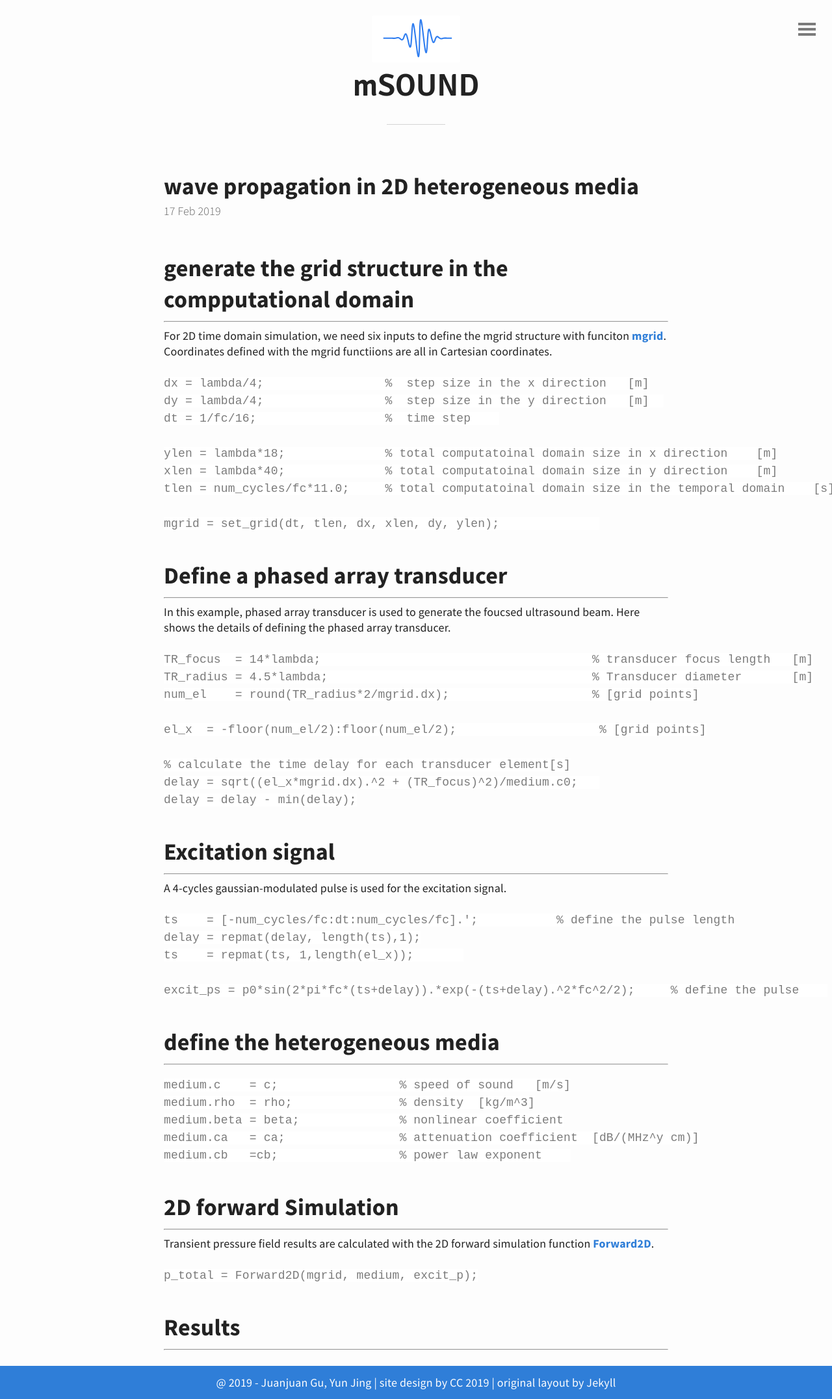
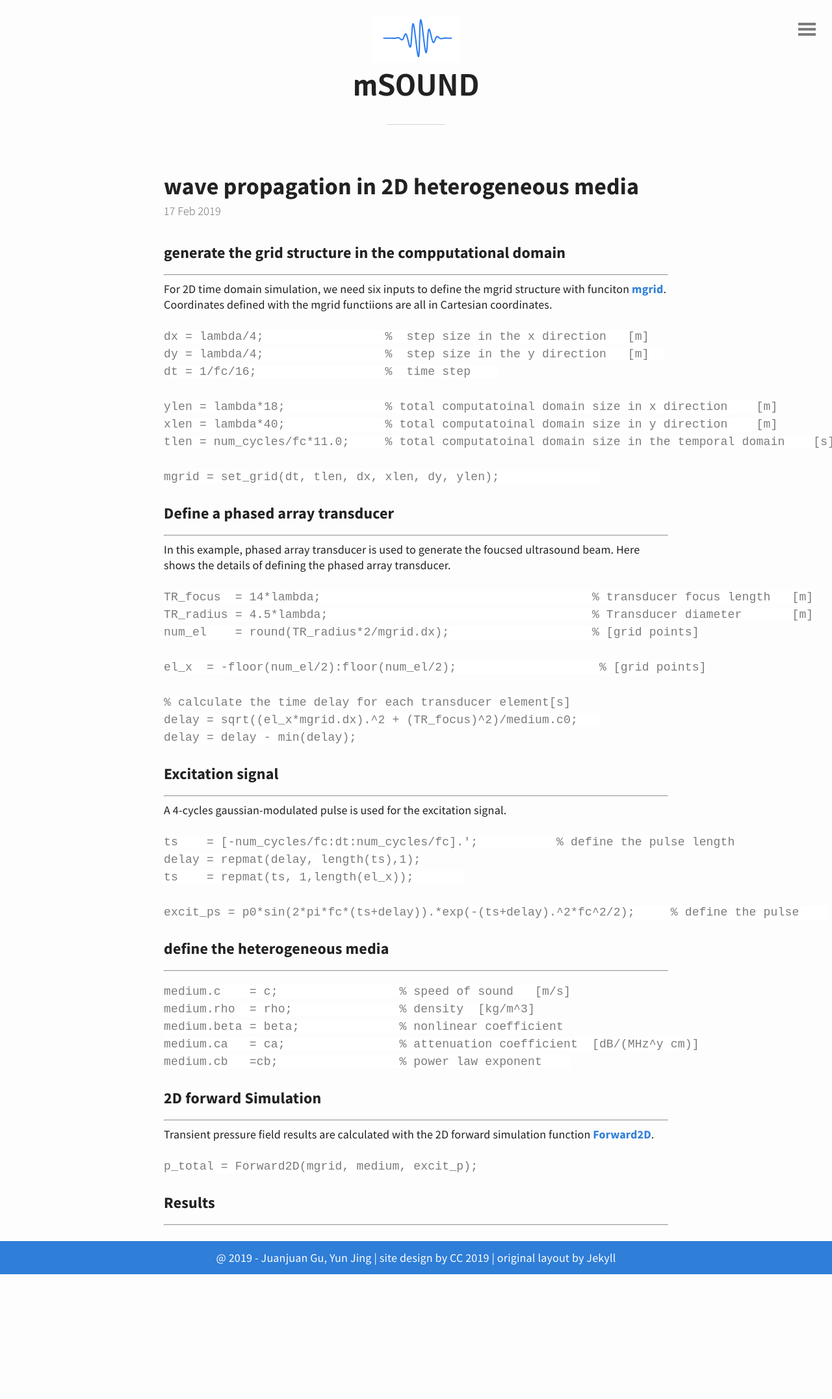
Before and after one commit to m-SOUND/mSOUND, a Jekyll site: the page built from _posts/2019-02-17-Introduction.md, in a window 1280 px wide. Shown: the whole page at 65% size. Built offline with Jekyll 4.4.1, drawn with Linux system fonts in a browser that asks for light colours; after the commit the page ends 1961 px from its top, so only the background shows below that.

Commit message:
Update 2019-02-17-Introduction.md

````diff
--- a/_posts/2019-02-17-Introduction.md
+++ b/_posts/2019-02-17-Introduction.md
@@ -2,7 +2,7 @@
 title: wave propagation in 2D heterogeneous media
 ---
 
-## generate the grid structure in the compputational domain
+#### generate the grid structure in the compputational domain
 ***
 For 2D time domain simulation, we need six inputs to define the mgrid structure with funciton [mgrid](\functions.md). Coordinates defined with the mgrid functiions are all in Cartesian coordinates.
 
@@ -17,7 +17,7 @@ tlen = num_cycles/fc*11.0;     % total computatoinal domain size in the temporal
 
 mgrid = set_grid(dt, tlen, dx, xlen, dy, ylen);
 ```
-## Define a phased array transducer
+#### Define a phased array transducer
 ***
 In this example, phased array transducer is used to generate the foucsed ultrasound beam. Here shows the details of defining the phased array transducer.
 
@@ -33,7 +33,7 @@ delay = sqrt((el_x*mgrid.dx).^2 + (TR_focus)^2)/medium.c0;
 delay = delay - min(delay);
 ```
 
-## Excitation signal
+#### Excitation signal
 ***
 A 4-cycles gaussian-modulated pulse is used for the excitation signal.
 ```
@@ -44,7 +44,7 @@ ts    = repmat(ts, 1,length(el_x));
 excit_ps = p0*sin(2*pi*fc*(ts+delay)).*exp(-(ts+delay).^2*fc^2/2);     % define the pulse
 ```
 
-## define the heterogeneous media
+#### define the heterogeneous media
 ***
 ```
 medium.c    = c;                 % speed of sound   [m/s]
@@ -54,12 +54,12 @@ medium.ca   = ca;                % attenuation coefficient  [dB/(MHz^y cm)]
 medium.cb   =cb;                 % power law exponent
 ```
 
-## 2D forward Simulation
+#### 2D forward Simulation
 ***
 Transient pressure field results are calculated with the 2D forward simulation function [Forward2D](\functions.md).
 ```
 p_total = Forward2D(mgrid, medium, excit_p);
 ```
 
-## Results
+#### Results
 ***
````
